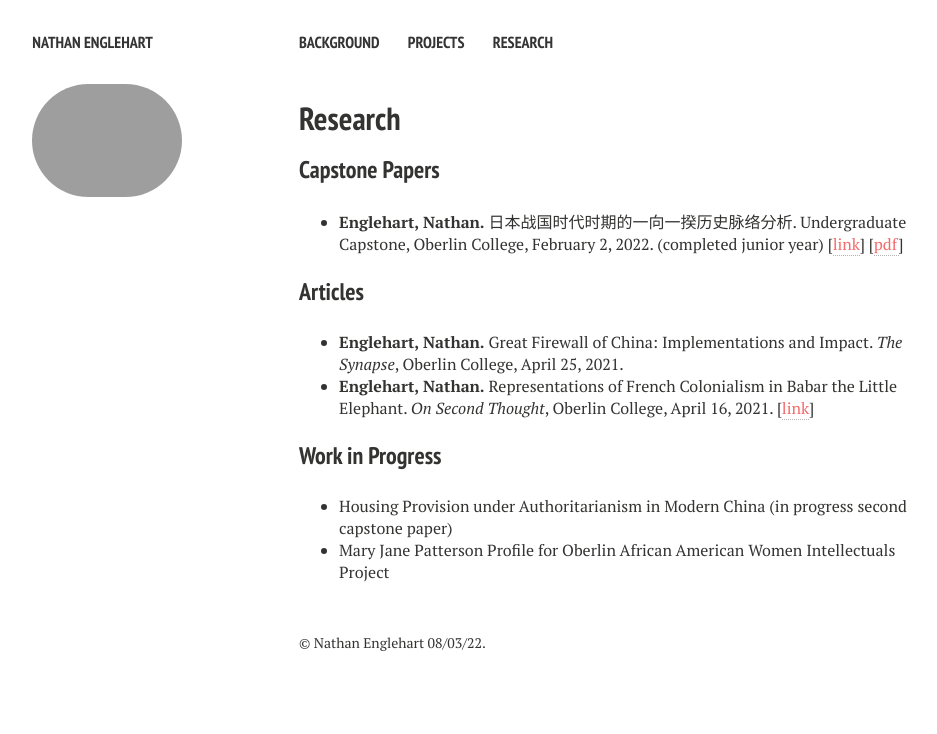
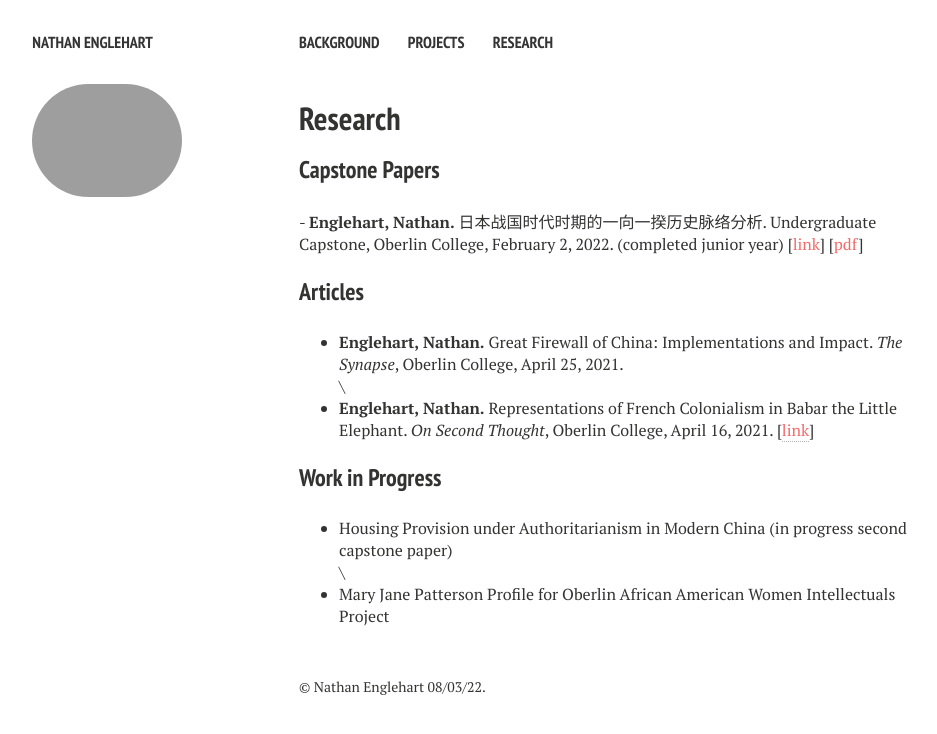
Before and after one commit to nathanenglehart/nathanenglehart.github.io, a Jekyll site: the page built from publications.md, in a window 1280 px wide. Shown: the top 734 px of the page, without its empty margins (21-958 px from the left). Built offline with Jekyll 4.4.1, drawn with Linux system fonts in a browser that asks for light colours; nearby versions of some CDN libraries.

Commit message:
test alignment and spacing

```diff
--- a/publications.md
+++ b/publications.md
@@ -8,14 +8,18 @@
 
 ### Capstone Papers
 
+<div align="left">
 - <b>Englehart, Nathan.</b> 日本战国时代时期的一向一揆历史脉络分析. Undergraduate Capstone, Oberlin College, February 2, 2022. (completed junior year) [<a style="color: #f56a6a !important;" href="https://www.oberlin.edu/arts-and-sciences/departments/east-asian-studies/curriculum/capstone">link</a>] [<a style="color: #f56a6a; !important" href="/files/capstone.pdf" download>pdf</a>]
+</div>
 
 ### Articles
 
-- <b>Englehart, Nathan.</b> Great Firewall of China: Implementations and Impact. <i>The Synapse</i>, Oberlin College, April 25, 2021.
+- <b>Englehart, Nathan.</b> Great Firewall of China: Implementations and Impact. <i>The Synapse</i>, Oberlin College, April 25, 2021. \
+\
 - <b>Englehart, Nathan.</b> Representations of French Colonialism in Babar the Little Elephant. <i>On Second Thought</i>, Oberlin College, April 16, 2021. [<a style="color: #f56a6a !important;" href="https://oberlinost.wordpress.com/2021/04/16/representations-of-french-colonialism-in-the-story-of-babar-the-little-elephant/">link</a>]
 
 ### Work in Progress
 
-- Housing Provision under Authoritarianism in Modern China (in progress second capstone paper)
+- Housing Provision under Authoritarianism in Modern China (in progress second capstone paper) \
+\
 - Mary Jane Patterson Profile for Oberlin African American Women Intellectuals Project
```
